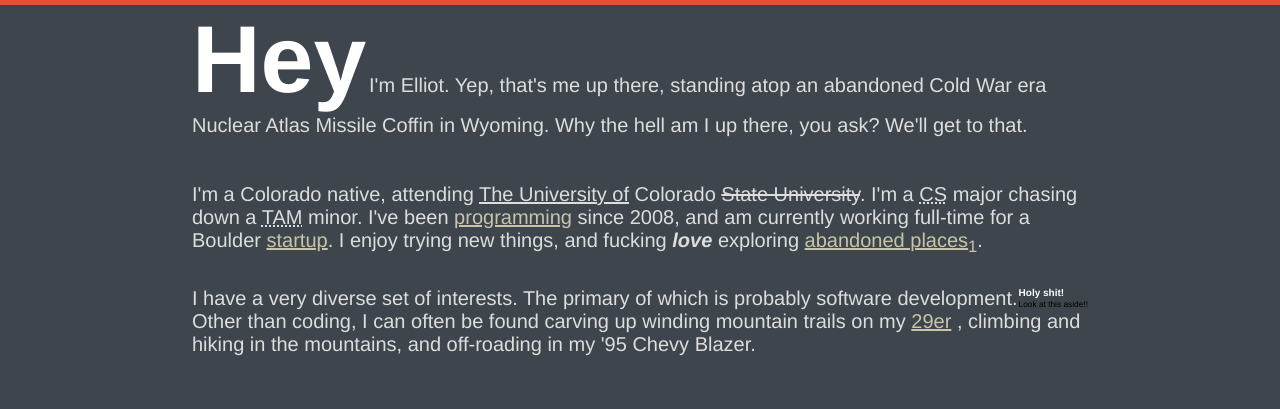
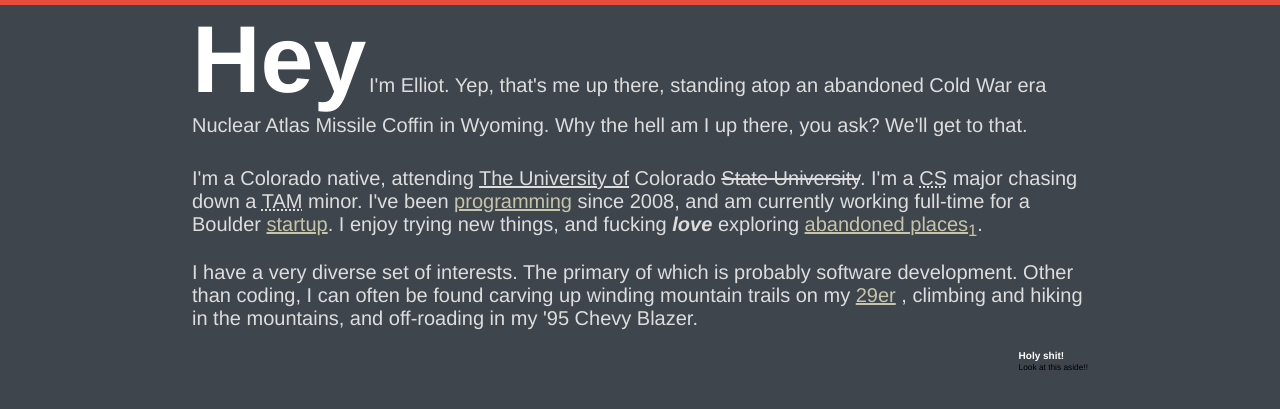
Before and after one commit to elliot627/ATLS4519, a plain HTML site: page project-about-me.html in a window 1280 px wide. Shown: the part 805-1214 px from the top of the page. Drawn offline with nearby package versions, Linux system fonts and the light colour scheme.

Commit message:
Tidied up

```diff
--- a/project-about-me.html
+++ b/project-about-me.html
@@ -18,13 +18,14 @@
     <div class="bar">
     </div>
     <div class="container">
-      <section>
+      <section class="into">
         <h1 class="hey">Hey</h1>
-        <article class="intro">
         <p>
-            I'm Elliot. Yep, that's me up there, standing atop an abandoned Cold War era Nuclear Atlas Missile Coffin in Wyoming. Why the hell am I up there, you ask? We'll get to that. <br>
-            <br>
-            <br>
+          I'm Elliot. Yep, that's me up there, standing atop an abandoned Cold War era Nuclear Atlas Missile Coffin in Wyoming. Why the hell am I up there, you ask? We'll get to that.
+        </p>
+      </section>
+      <article>
+        <p>
           I'm a Colorado native, attending <ins>The University of</ins> Colorado <del>State University</del>.
           I'm a <abbr title="Computer Science">CS</abbr> major chasing down a <abbr title="Technology, Arts &amp; Media">TAM</abbr> minor. I've been
           <a href="https://www.github.com/elliot627" target="_blank" class="inline">programming</a> since <time datetime="2008-08-14T08:00:00-07:00">2008</time>,
@@ -32,12 +33,6 @@
           exploring <a href="http://www.verbotenvisitor.com" target="_blank" class="inline">abandoned places</a><a class="inline-sub" href="#" id="urb"><sub>1</sub></a>.
         </p>
       </article>
-      </section>
-
-      <aside>
-        <h4>Holy shit!</h4>
-        <small>Look at this aside!!</small>
-      </aside>
       <article>
         <p>
           I have a very diverse set of interests. The primary of which is probably software development. Other than coding,
@@ -45,13 +40,13 @@
           , climbing and hiking in the mountains, and off-roading in my '95 Chevy Blazer.
         </p>
       </article>
+
+      <aside>
+        <h4>Holy shit!</h4>
+        <small>Look at this aside!!</small>
+      </aside>
+
     </div><!--end 80% container-->
-
-  <!-- <section id="urb">
-    <div class="photo" id="urb">
-      <h1 class="WTF">Wait what the fuck is <dfn>Urban Exploring?</dfn></h1>
-    </div>
-  </section>-->
 </div><!--end wrapper-->
 
 
```
Lines whose indentation alone changed are shown as unchanged.
